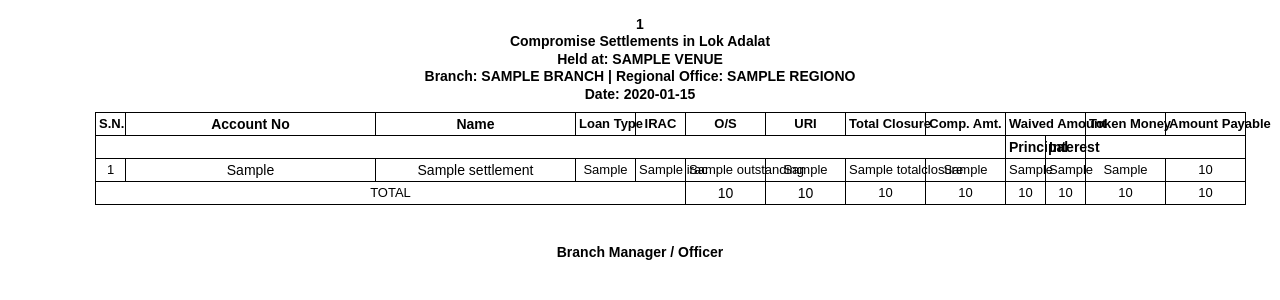
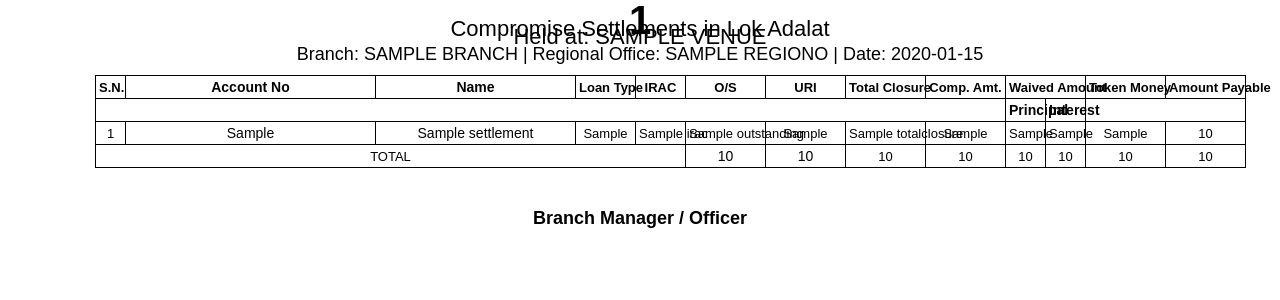
Before and after one commit to kamalkataria/lokadalat, a Django app: template loka/templates/loka/summary.html in a window 1280 px wide. Shown: the top 300 px of the page. Run offline with Django 4.2, Linux system fonts and the light colour scheme; the template is opened without the code that fills it: most values are stand-ins (such as "Sample title", 1, 10 or a date in 2020).

Commit message:
Update summary.html

```diff
--- a/loka/templates/loka/summary.html
+++ b/loka/templates/loka/summary.html
@@ -18,6 +18,7 @@
             background: #fff;
             padding: 10px;
             margin: 0;
+            text-align: center;
         }
 
         /* Wrapper */
@@ -29,19 +30,39 @@
             background: #fff;
         }
 
-        /* Headings (Minimal Spacing) */
-        h2, h3, h4 {
-            text-align: center;
-            margin: 2px 0;
-            font-size: 14px;
-            line-height: 1.1;
+        /* Bank Name */
+        h2 {
+            font-size: 40px;  /* Large size */
+            font-weight: bold;
+            line-height:1px;
+            margin:5px;
+        }
+
+        /* Other Text */
+        .subtitle {
+            font-size: 22px;  /* Slightly smaller */
+            font-weight: normal;
+            line-height:5px;
+            margin:3px;
+        }
+         .subtitle1 {
+            font-size: 15px;  /* Slightly smaller */
+            font-weight: normal;
+            line-height:5px;
+            margin:3px;
+        }
+
+        .branch-info {
+            font-size: 18px;  /* Smaller */
+            margin-top: 5px;
+            margin-bottom:1px;
         }
 
         /* Table Styling */
         table {
             width: 100%;
             border-collapse: collapse;
-            table-layout: fixed; /* Ensures column width adherence */
+            table-layout: fixed;
             margin-top: 10px;
         }
 
@@ -52,9 +73,9 @@
             font-size: 13px;
             vertical-align: middle;
             word-wrap: break-word;
-            white-space: nowrap; /* Prevents wrapping */
+            white-space: nowrap;
             font-weight: normal;
-            background: none; /* Removes any dark background */
+            background: none;
         }
 
         th {
@@ -104,10 +125,11 @@
 <div class="wrapper">
     <!-- Report Header -->
     <h2>{{ bankid }}</h2>
-    <h3>Compromise Settlements in Lok Adalat</h3>
-    <h4>Held at: {{ venue|upper }}</h4>
-    <h4>Branch: {{ branch|upper }} | Regional Office: {{ regiono|upper }}</h4>
-    <h4>Date: {{ ladate }}</h4>
+    <p class="subtitle">Compromise Settlements in Lok Adalat</p>
+    <p class="subtitle">Held at: {{ venue|upper }}</p>
+    <p class="branch-info">
+        Branch: {{ branch|upper }} | Regional Office: {{ regiono|upper }} | Date: {{ ladate }}
+    </p>
 
     <!-- Table -->
     <table>
@@ -168,7 +190,7 @@
     </table>
 
     <!-- Signature -->
-    <h3 style="margin-top: 40px;">Branch Manager / Officer</h3>
+    <p style="margin-top: 40px; font-size: 18px; font-weight: bold;">Branch Manager / Officer</p>
 </div>
 
 </body>
```
